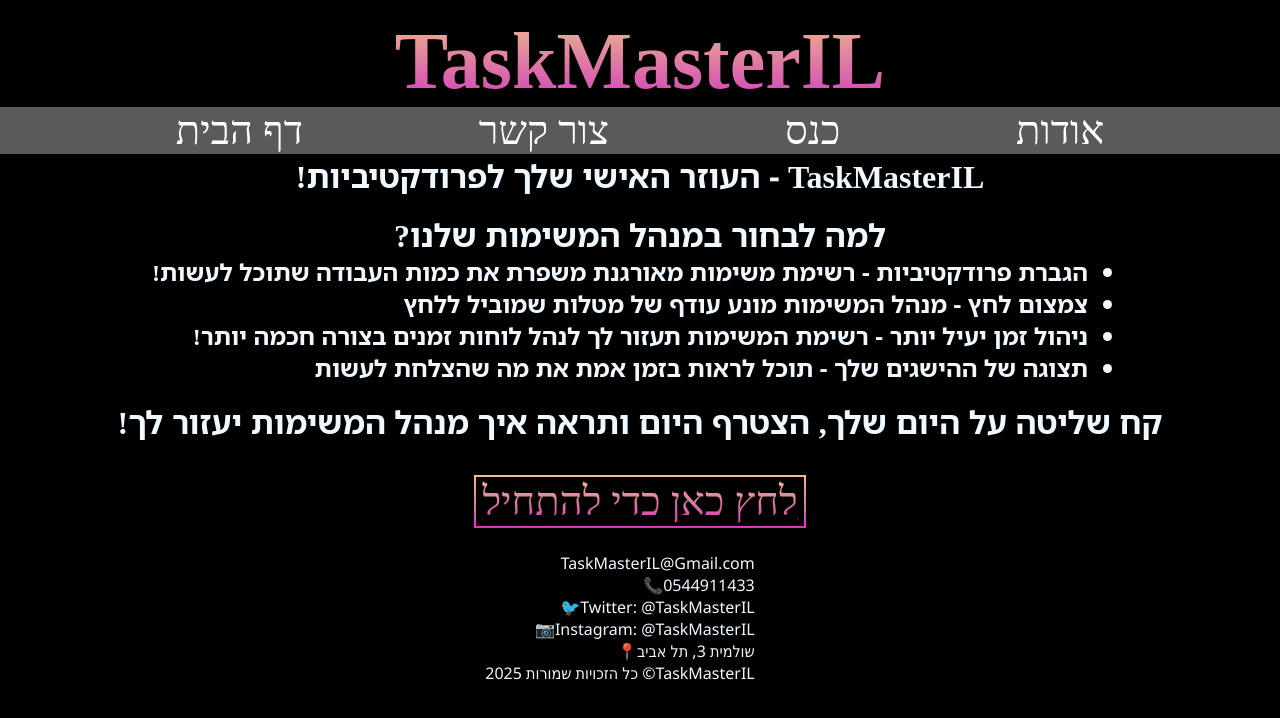
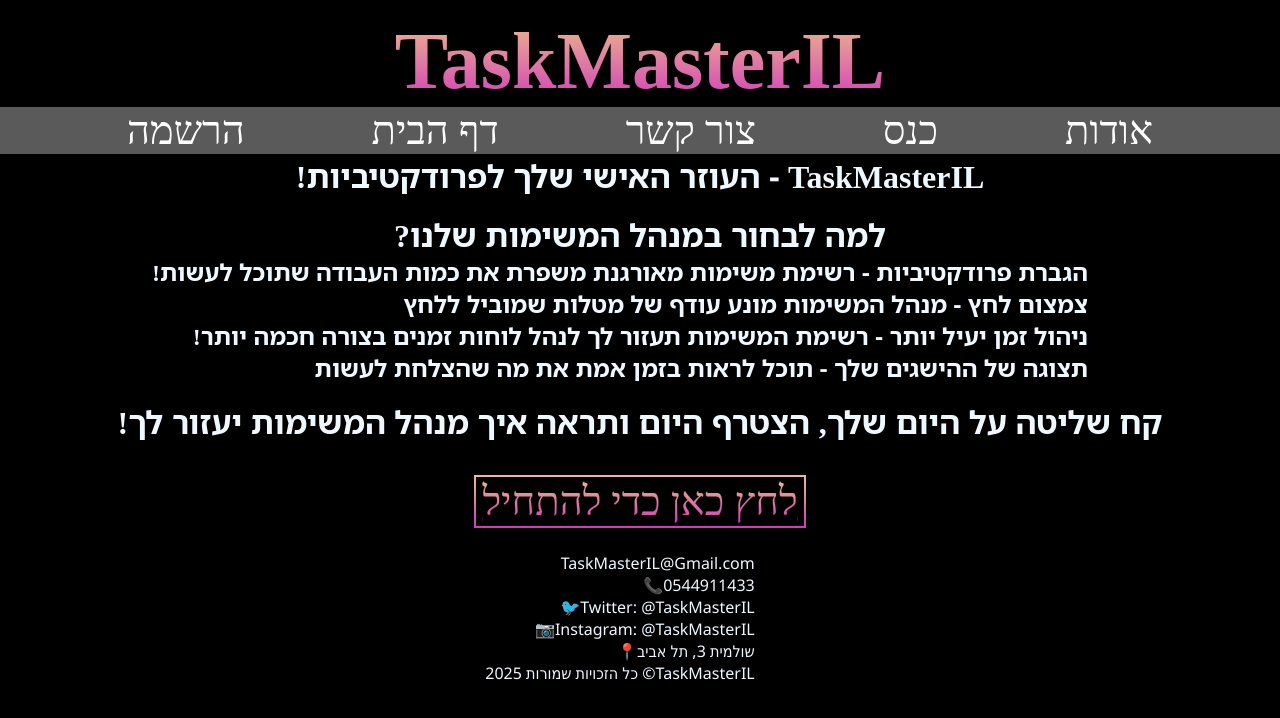
Before and after one commit to yanaibag/TaskMasterIL, a website: page public/index.html in a window 1280 px wide. Drawn offline with Linux system fonts and the light colour scheme; files that its build step writes are made by us from their sources; a web font is replaced by a local one.

Commit message:
added signup

```diff
--- a/public/index.html
+++ b/public/index.html
@@ -24,6 +24,7 @@
     <a href="/login">כנס</a>
     <a href="/contact">צור קשר</a>
     <a href="/index">דף הבית</a>
+    <a href="/signup">הרשמה</a>
     </nav>
 
 <div id="explain">
@@ -35,7 +36,7 @@
 למה לבחור במנהל המשימות שלנו?
 </h3>
 <h4>
-    <ul>
+    <ul id="bullet">
         <li>הגברת פרודקטיביות - רשימת משימות מאורגנת משפרת את כמות העבודה שתוכל לעשות!</li>
         <li>צמצום לחץ - מנהל המשימות מונע עודף של מטלות שמוביל ללחץ</li>
         <li>ניהול זמן יעיל יותר - רשימת המשימות תעזור לך לנהל לוחות זמנים בצורה חכמה יותר!</li>
--- a/style/style.css
+++ b/style/style.css
@@ -15,6 +15,9 @@
   -webkit-text-fill-color: transparent;
  }
 
+ #bullet {
+  list-style: none;
+ }
 
  #explain h2 {
 text-align: center;
```
Also changed, not shown: server.js (+8 -0 lines), public/signup.html (added).
